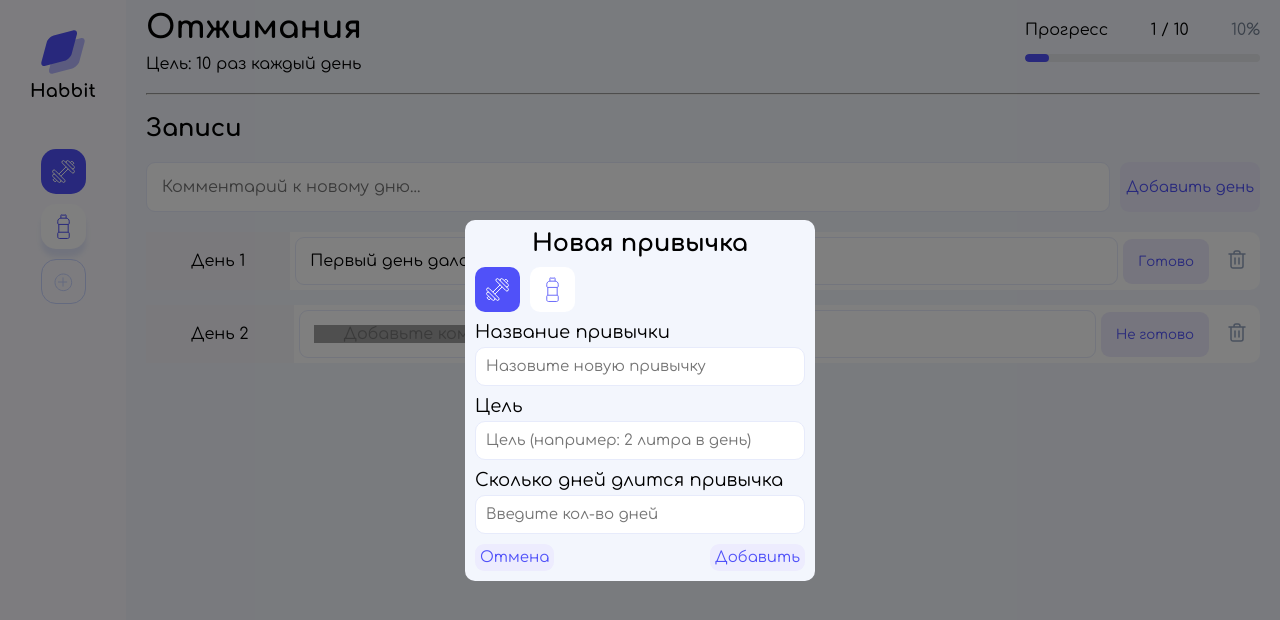
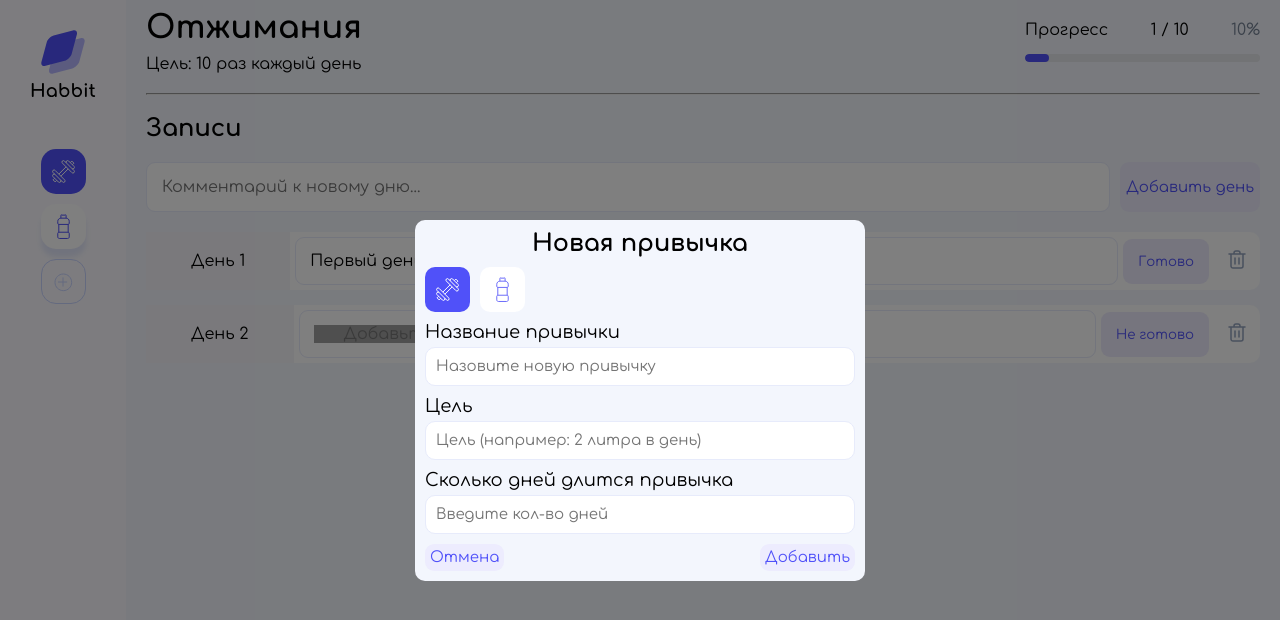
Before and after one commit to DiPirs/Habit-Tracker-App, a React (Vite) app: page / in a window 1280 px wide. Both pictures are taken after a click on the button 63 px from the left and 281 px from the top of the page. Shown: the top 620 px of the page. Built offline with nearby package versions, Linux system fonts and the light colour scheme.

Commit message:
fix modal

```diff
--- a/src/components/Modal/ModalAddHabit.jsx
+++ b/src/components/Modal/ModalAddHabit.jsx
@@ -1,4 +1,4 @@
-import { useState } from "react";
+import { useState, useEffect } from "react";
 import style from "./ModalAddHabit.module.scss";
 
 import { iconHabitsMap } from "../../../public/habits/iconsHabitsMap";
@@ -9,7 +9,15 @@ function ModalAddHabit ({ isOpen, onCloseModal, onAddHabit }) {
   const [days, setDays] = useState('');
   const [selectedIcon, setSelectedIcon] = useState('dumbbell');
 
-  if (!isOpen) return null;
+  useEffect(() => {
+    const handleEsc = (e) => {
+      if (e.key === 'Escape') onCloseModal();
+    };
+    if (isOpen) {
+      window.addEventListener('keydown', handleEsc);
+    }
+    return () => window.removeEventListener('keydown', handleEsc);
+  }, [isOpen, onCloseModal]);
 
   const handleSubmit = () => {
     if (!name.trim()) return;
@@ -36,9 +44,12 @@ function ModalAddHabit ({ isOpen, onCloseModal, onAddHabit }) {
       handleSubmit();
     }
   };
+
+  if (!isOpen) return null;
+
   return (
-    <div className={style.modal__wrapper}>
-      <div className={style.modal}>
+    <div className={style.modal__wrapper} onClick={onCloseModal}>
+      <div className={style.modal} onClick={(e) => e.stopPropagation()}>
         <h2 className={style.modal__title}>Новая привычка</h2>
         <div className={style.modal__select__icon}>
           {Object.keys(iconHabitsMap).map((iconKey) => {
--- a/src/components/Modal/ModalAddHabit.module.scss
+++ b/src/components/Modal/ModalAddHabit.module.scss
@@ -25,7 +25,7 @@ $color__border__input_focus: #5051f9;
   display: flex;
   flex-direction: column;
   gap: 10px;
-  min-width: 350px;
+  min-width: 450px;
   background-color: $background__modal;
   border-radius: 10px;
   padding: 10px;
```
